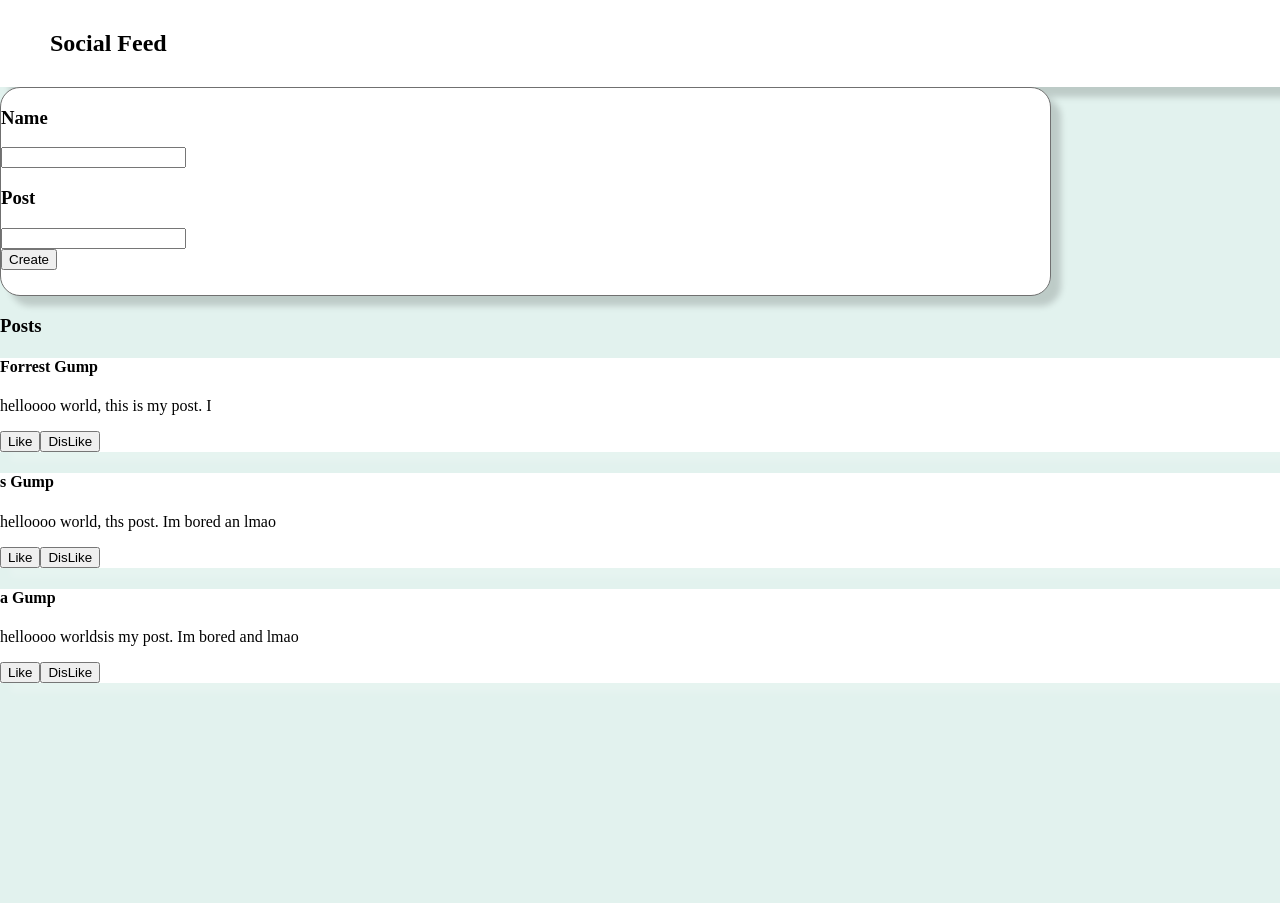
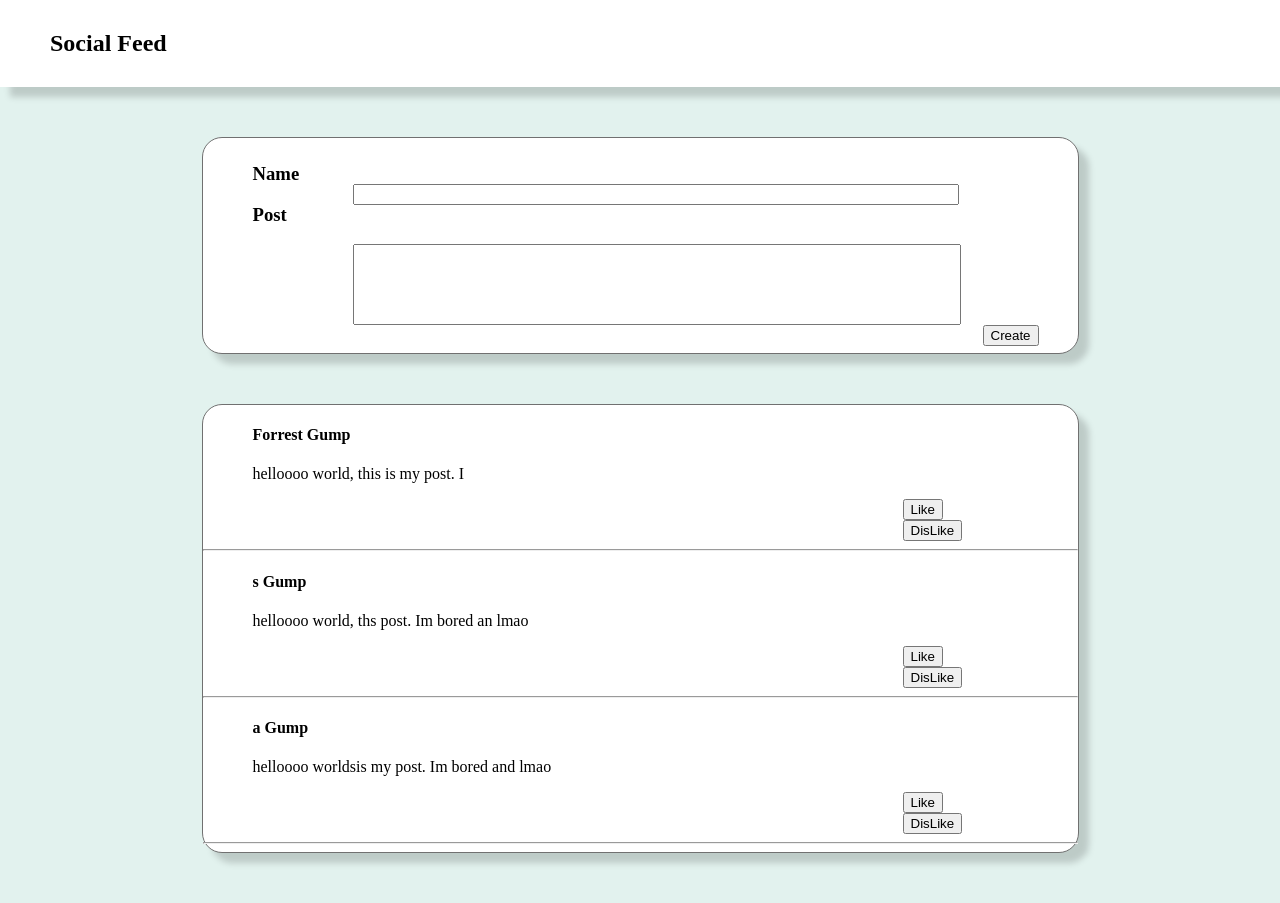
Before and after one commit to michael-146514/SocialFeed, a React (Create React App) app: page / in a window 1280 px wide. Before the commit the page ends 800 px from the top, so only its background shows below. Built offline with nearby package versions, Linux system fonts and the light colour scheme.

Commit message:
Css, Looks like webpage

```diff
--- a/src/App.css
+++ b/src/App.css
@@ -4,10 +4,10 @@ body {
 }
 
 .new-form {
-  /* Post Input Background */
-
-  width: 1049px;
-  height: 207px;
+  align-content: center;
+  margin: 50px auto;
+  width: 875px;
+  height: 215px;
 
   border-color: #707070;
   border-width: 1px;
@@ -18,3 +18,27 @@ body {
 
   background: #ffffff;
 }
+
+.new-form h3 {
+  padding-left: 50px;
+}
+
+.new-form input {
+  margin-left: 150px;
+  width: 600px;
+  height: 75px;
+  text-wrap: wrap;
+}
+
+.new-form button {
+  margin-left: 780px;
+}
+
+.new-form .form-name {
+  position: absolute;
+  margin-left: 150px;
+  padding-left: 150px;
+  margin-top: -20px;
+  width: 450px;
+  height: 15px;
+}
--- a/src/components/NewPostForm/NewFormPost.jsx
+++ b/src/components/NewPostForm/NewFormPost.jsx
@@ -19,7 +19,11 @@ const NewPostForm = ({ onNewPost }) => {
       <div>
         <div>
           <h3>Name</h3>
-          <input value={name} onChange={(e) => setName(e.target.value)} />
+          <input
+            className="form-name"
+            value={name}
+            onChange={(e) => setName(e.target.value)}
+          />
         </div>
         <div>
           <h3>Post</h3>
--- a/src/components/PostItem/PostItem.jsx
+++ b/src/components/PostItem/PostItem.jsx
@@ -23,7 +23,7 @@ const PostItem = ({ name, post, likes, Dislike }) => {
   const btnDislike = isDisliked ? "active-btn" : "";
 
   return (
-    <div className="post-box">
+    <div>
       <div>
         <h4>{name}</h4>
       </div>
@@ -34,9 +34,12 @@ const PostItem = ({ name, post, likes, Dislike }) => {
         <button className={btnLike} onClick={handleLikeClick}>
           Like
         </button>
+
         <button className={btnDislike} onClick={handleDislikeClick}>
           DisLike
         </button>
+
+        <hr />
       </div>
     </div>
   );
--- a/src/components/PostItem/postItem.css
+++ b/src/components/PostItem/postItem.css
@@ -3,11 +3,31 @@
 }
 
 .post-box {
-  /* Feed Background */
+  /* Post Input Background */
+  align-content: center;
+  margin: 50px auto;
+  width: 875px;
+  height: auto;
 
   border-color: #707070;
+  border-width: 1px;
+  border-style: solid;
+  border-radius: 20px;
 
-  filter: drop-shadow(10px 10px 3px rgba(252, 252, 252, 0.16));
+  filter: drop-shadow(10px 10px 3px rgba(0, 0, 0, 0.16));
 
   background: #ffffff;
 }
+
+.post-box h4 {
+  padding-left: 50px;
+}
+
+.post-box p {
+  padding-left: 50px;
+  padding-right: 50px;
+}
+
+.post-box button {
+  margin-left: 80%;
+}
--- a/src/components/PostList/PostList.jsx
+++ b/src/components/PostList/PostList.jsx
@@ -6,8 +6,7 @@ const PostList = ({ posts = [] }) => {
   ));
 
   return (
-    <div>
-      <h3>Posts</h3>
+    <div className="post-box">
       <div>{postItems}</div>
     </div>
   );
```
